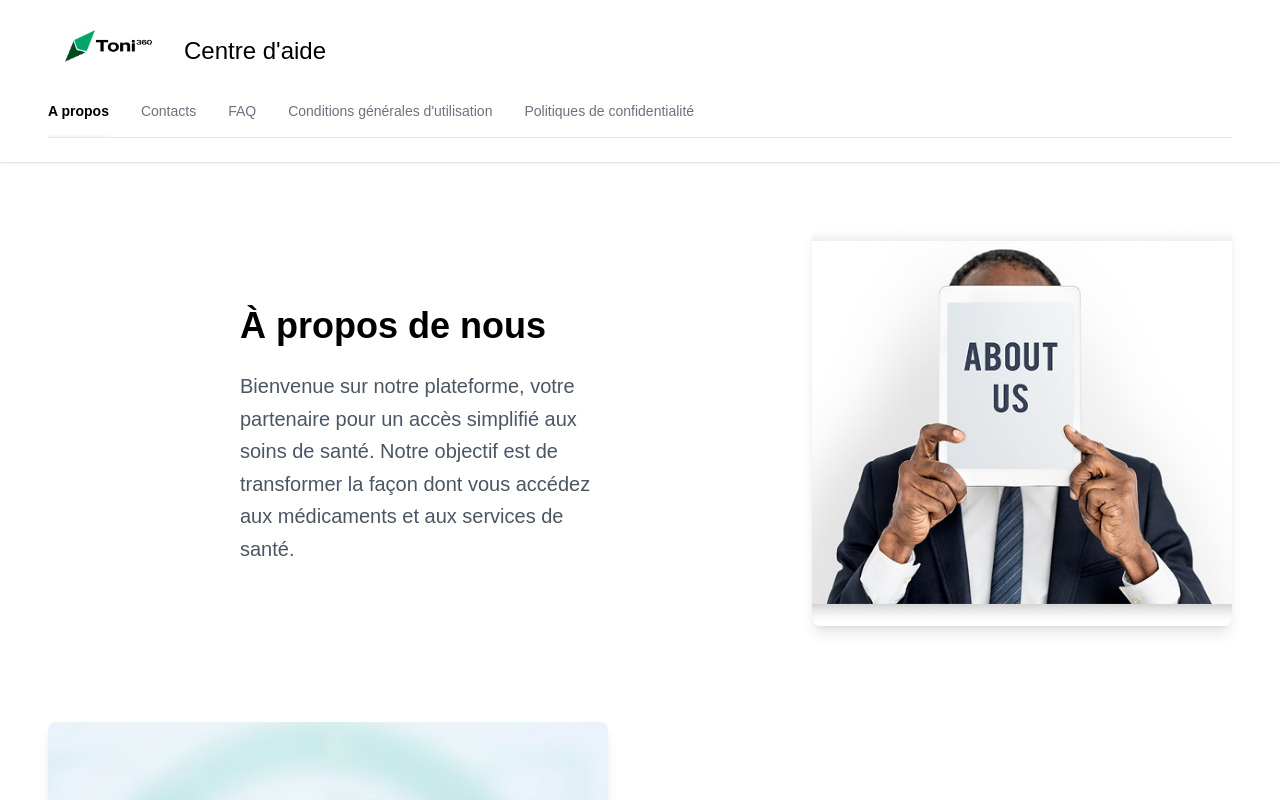
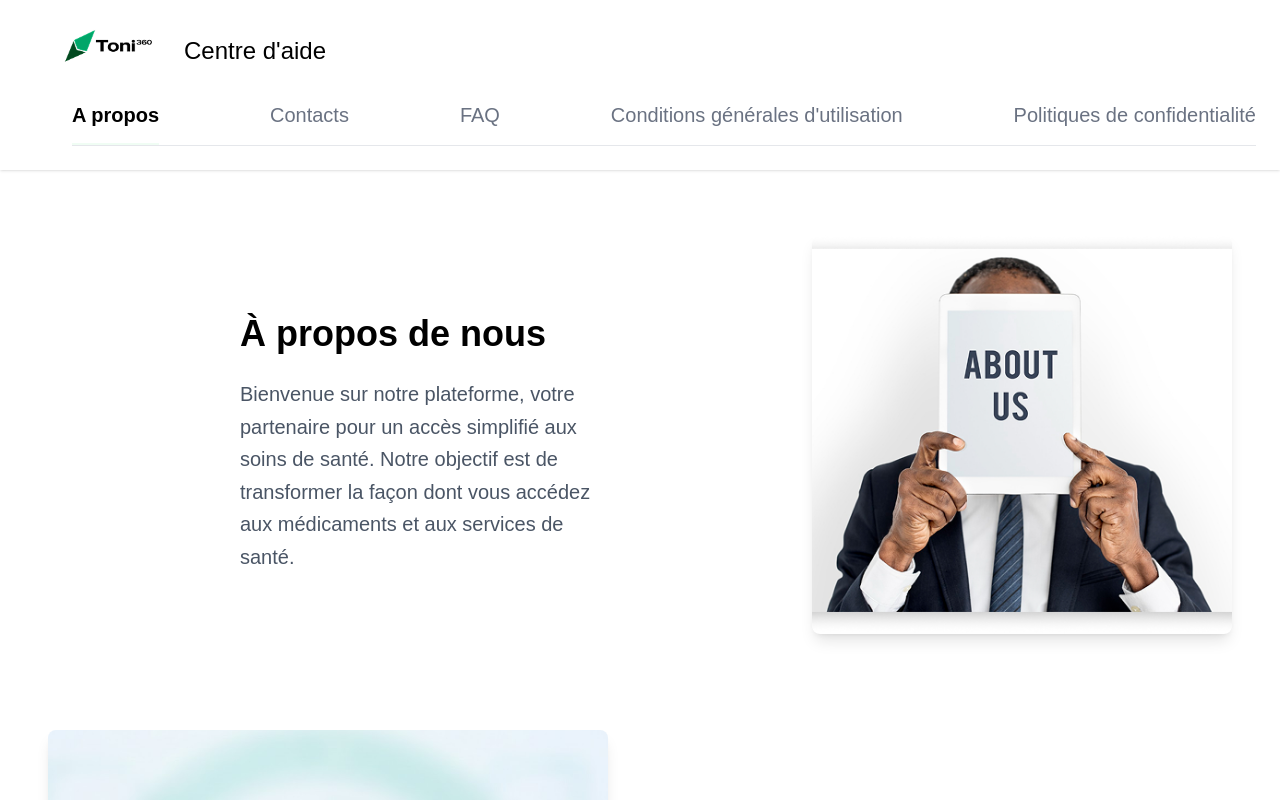
Before and after one commit to NorlanCoder/toni360-frontend, a Next.js app: page /about in a window 1280 px wide. Shown: the top 800 px of the page. Built offline with nearby package versions, Linux system fonts and the light colour scheme.

Commit message:
update of the about page

```diff
--- a/app/about/page.tsx
+++ b/app/about/page.tsx
@@ -31,12 +31,12 @@ function TabNavigation() {
   ];
 
   return (
-    <nav className="flex items-center gap-8 border-b border-gray-200">
+    <nav className="flex items-center gap-8 border-b border-gray-200 w-full justify-between mx-2 md:mx-6">
       {tabs.map((tab) => (
         <button
           key={tab}
           onClick={() => setActiveTab(tab)}
-          className={`pb-4 text-sm relative transition-colors whitespace-nowrap ${
+          className={`pb-4 text-lg md:text-xl relative transition-colors whitespace-nowrap ${
             activeTab === tab
               ? "text-black font-semibold"
               : "text-gray-500 hover:text-black"
```
